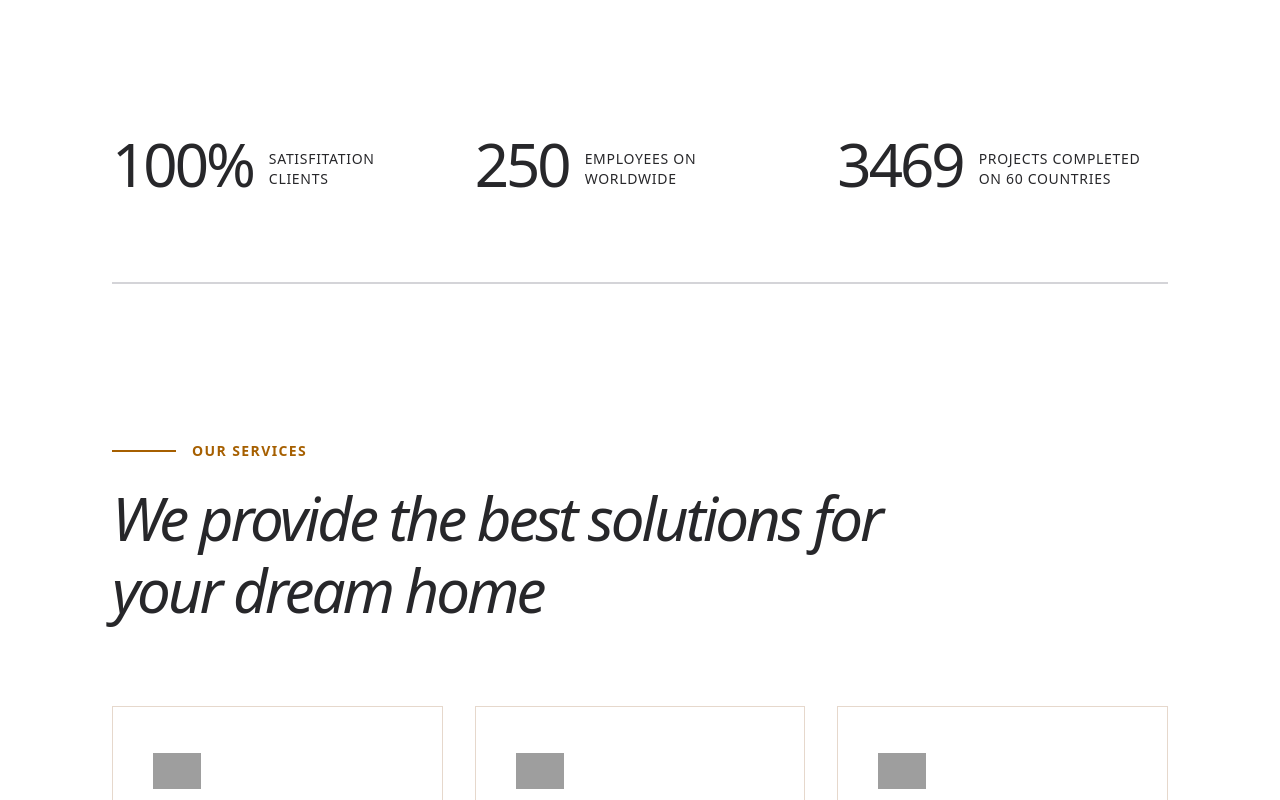
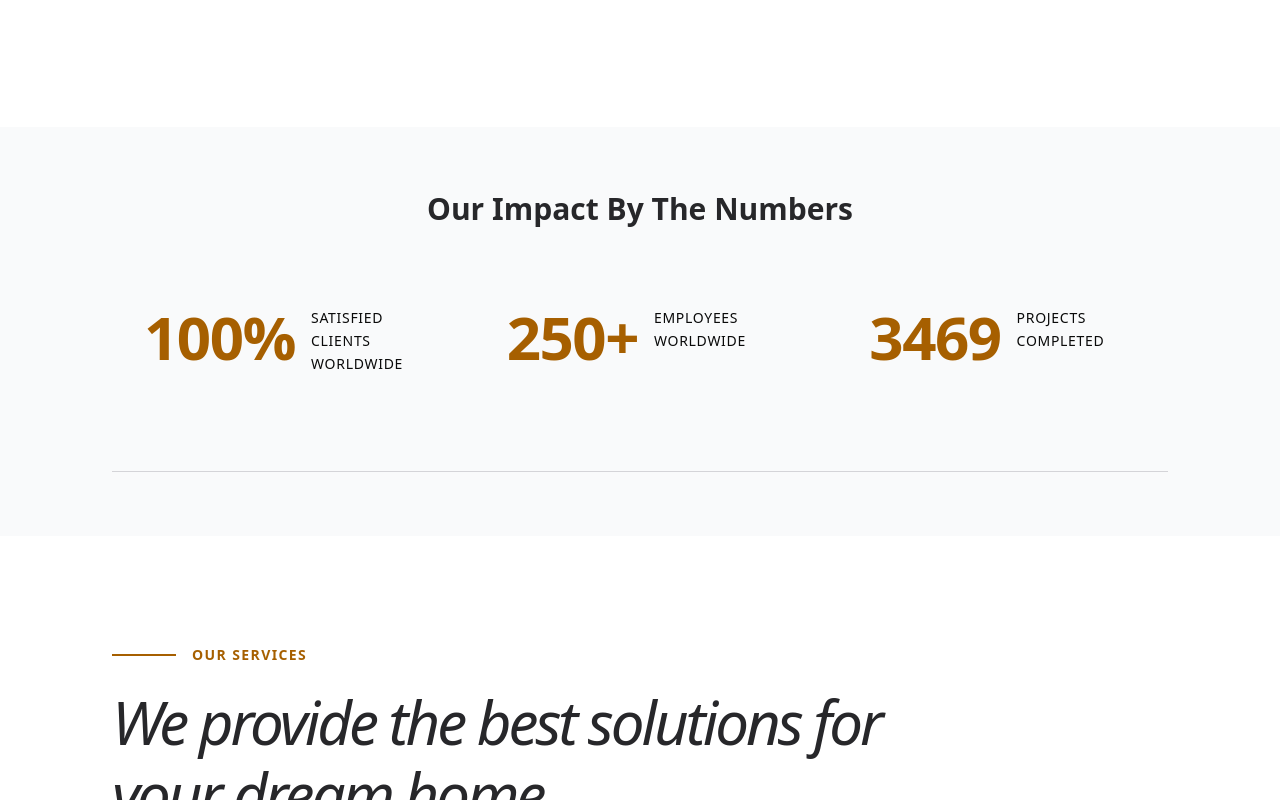
Before and after one commit to ameydabhade/Stark, a Next.js app: page / in a window 1280 px wide. Shown: the part 2520-3320 px from the top of the page. Built offline with nearby package versions, Linux system fonts and the light colour scheme; grey boxes are pictures that could not be loaded.

Commit message:
updated site metrics

```diff
--- a/src/app/Header.jsx
+++ b/src/app/Header.jsx
@@ -22,7 +22,7 @@ const Header = () => {
   ];
 
   return (
-    <header className={`fixed top-0 left-0 right-0 z-50 w-full transition-all duration-300 ${isScrolled ? 'bg-white shadow-md py-3' : 'bg-transparent py-5'}`}>
+    <header className={`fixed top-0 left-0 right-0 z-50 w-full transition-all  duration-300 ${isScrolled ? 'bg-white shadow-md py-3' : 'bg-transparent py-5'}`}>
       <div className="container mx-auto px-4">
         <nav className="flex flex-wrap items-center justify-between w-full">
           <a href="/" className="flex items-center">
--- a/src/app/Metrics.jsx
+++ b/src/app/Metrics.jsx
@@ -1,52 +1,126 @@
-import React from "react";
+import React, { useState, useEffect, useRef } from "react";
 
-const MetricItem = ({ number, content }) => (
-  <div className="flex flex-1 shrink gap-4 items-center whitespace-nowrap basis-0 min-w-60">
-    <h3 className="self-stretch my-auto text-6xl tracking-tighter leading-tight max-md:text-4xl">
-      {number}
+// Counter animation hook
+const useCountUp = (end, duration = 2000, start = 0) => {
+  const [count, setCount] = useState(start);
+  const countRef = useRef(start);
+  const [isInView, setIsInView] = useState(false);
+  const sectionRef = useRef(null);
+
+  // Intersection Observer to trigger counter when in view
+  useEffect(() => {
+    const observer = new IntersectionObserver(
+      ([entry]) => {
+        if (entry.isIntersecting) {
+          setIsInView(true);
+          observer.unobserve(sectionRef.current);
+        }
+      },
+      { threshold: 0.25 }
+    );
+
+    if (sectionRef.current) {
+      observer.observe(sectionRef.current);
+    }
+
+    return () => {
+      if (sectionRef.current) {
+        observer.unobserve(sectionRef.current);
+      }
+    };
+  }, []);
+
+  // Counter animation effect
+  useEffect(() => {
+    if (!isInView) return;
+
+    countRef.current = start;
+    const step = (end - start) / (duration / 26);
+    let animationFrame;
+    const counter = () => {
+      const next = countRef.current + step;
+      if ((step > 0 && next < end) || (step < 0 && next > end)) {
+        countRef.current = next;
+        setCount(next);
+        animationFrame = requestAnimationFrame(counter);
+      } else {
+        setCount(end);
+      }
+    };
+
+    animationFrame = requestAnimationFrame(counter);
+    return () => cancelAnimationFrame(animationFrame);
+  }, [end, duration, start, isInView]);
+
+  return { count, sectionRef };
+};
+
+const MetricItem = ({ number, suffix = "", content, delay = 0 }) => {
+  const numericValue = parseInt(number.replace(/[^0-9]/g, ""));
+  const { count, sectionRef } = useCountUp(numericValue, 2500);
+
+  return (
+    <div
+      ref={sectionRef}
+      className="flex flex-col lg:flex-row items-center lg:items-start gap-4 group p-6 lg:p-8 rounded-lg hover:bg-yellow-50 transition-all duration-300"
+      style={{ transitionDelay: `${delay}ms` }}
+    >
+      <h3 className="text-5xl lg:text-6xl font-bold text-yellow-700 tracking-tight">
+        {Math.round(count)}{suffix}
       </h3>
-    <p className="flex-1 shrink gap-2.5 self-stretch pt-2 my-auto text-sm tracking-wider leading-5 basis-0">
+      <div className="h-0.5 w-12 bg-yellow-700 opacity-0 group-hover:opacity-100 transition-opacity duration-300 lg:hidden"></div>
+      <p className="text-sm tracking-wider leading-relaxed text-center lg:text-left font-medium uppercase">
         {content}
       </p>
+
+      {/* Visual decoration element */}
+      <div className="absolute -z-10 top-0 left-0 w-full h-full opacity-0 group-hover:opacity-10 bg-gradient-to-br from-yellow-500 to-transparent rounded-lg transition-opacity duration-300"></div>
     </div>
   );
+};
 
 const Metrics = () => {
+  const metrics = [
+    {
+      number: "100",
+      suffix: "%",
+      content: "SATISFIED CLIENTS WORLDWIDE",
+      delay: 0
+    },
+    {
+      number: "250",
+      suffix: "+",
+      content: "EMPLOYEES WORLDWIDE",
+      delay: 200
+    },
+    {
+      number: "3469",
+      suffix: "",
+      content: "PROJECTS COMPLETED ",
+      delay: 400
+    }
+  ];
+
   return (
-    <section className="overflow-hidden px-28 pb-12 w-full text-zinc-800 max-md:px-5 max-md:max-w-full">
-      <div className="flex flex-wrap gap-8 items-start w-full max-md:max-w-full">
+    <section className="py-16 px-4 md:px-8 lg:px-16 xl:px-28 w-full bg-gray-50">
+      <div className="container mx-auto max-w-7xl">
+        <h2 className="text-3xl font-bold text-zinc-800 mb-12 text-center">Our Impact By The Numbers</h2>
+
+        <div className="grid grid-cols-1 md:grid-cols-2 lg:grid-cols-3 gap-8 relative">
+          {metrics.map((metric, index) => (
+            <div key={index} className="relative">
               <MetricItem
-          number="100%"
-          content={
-            <>
-              SATISFITATION
-              <br />
-              CLIENTS
-            </>
-          }
-        />
-        <MetricItem
-          number="250"
-          content={
-            <>
-              EMPLOYEES ON
-              <br />
-              WORLDWIDE
-            </>
-          }
-        />
-        <MetricItem
-          number="3469"
-          content={
-            <>
-              PROJECTS COMPLETED
-              <br />
-              ON 60 COUNTRIES
-            </>
-          }
+                number={metric.number}
+                suffix={metric.suffix}
+                content={metric.content}
+                delay={metric.delay}
               />
             </div>
-      <hr className="mt-20 max-w-full border border-solid bg-zinc-300 border-zinc-300 min-h-px w-[1216px] max-md:mt-10" />
+          ))}
+        </div>
+
+        <hr className="mt-16 border-zinc-300" />
+      </div>
     </section>
   );
 };
```
Also changed, not shown: src/app/Footer.jsx (+102 -55 lines). Lines whose indentation alone changed are shown as unchanged.
